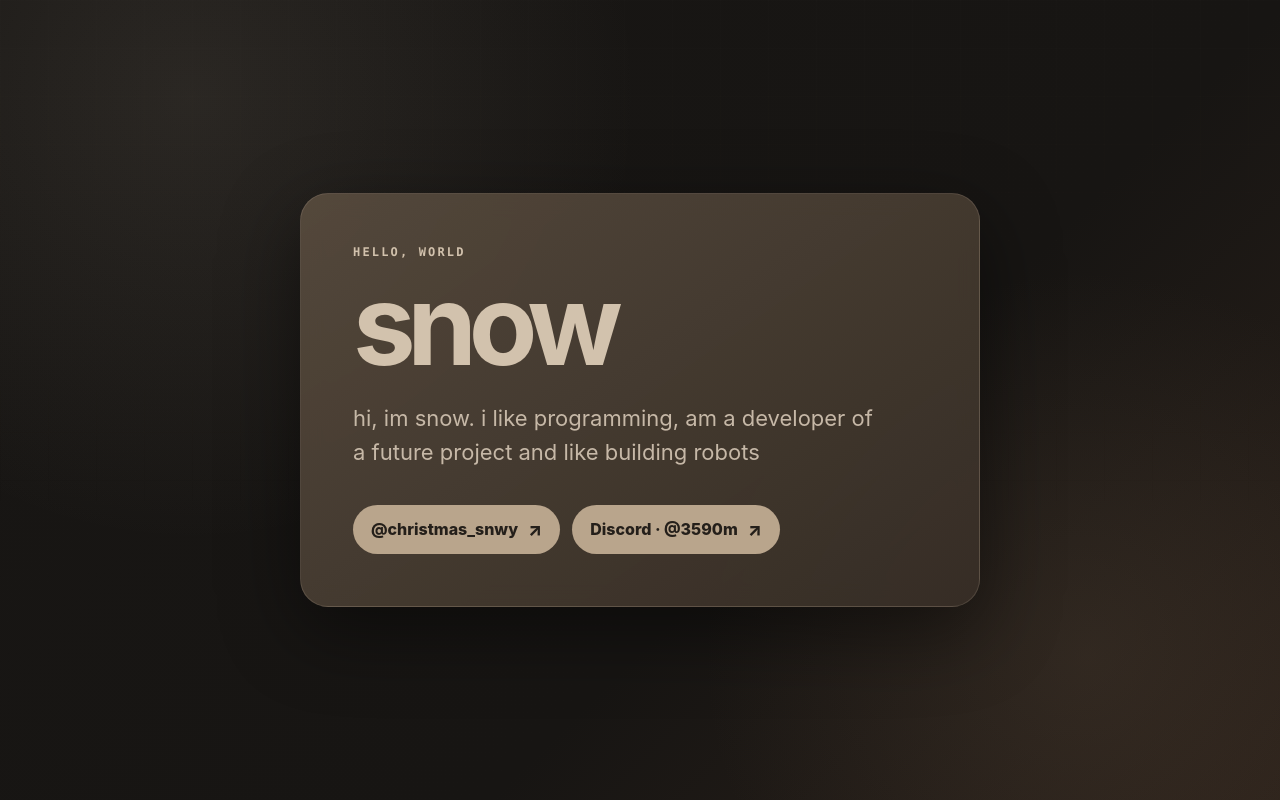
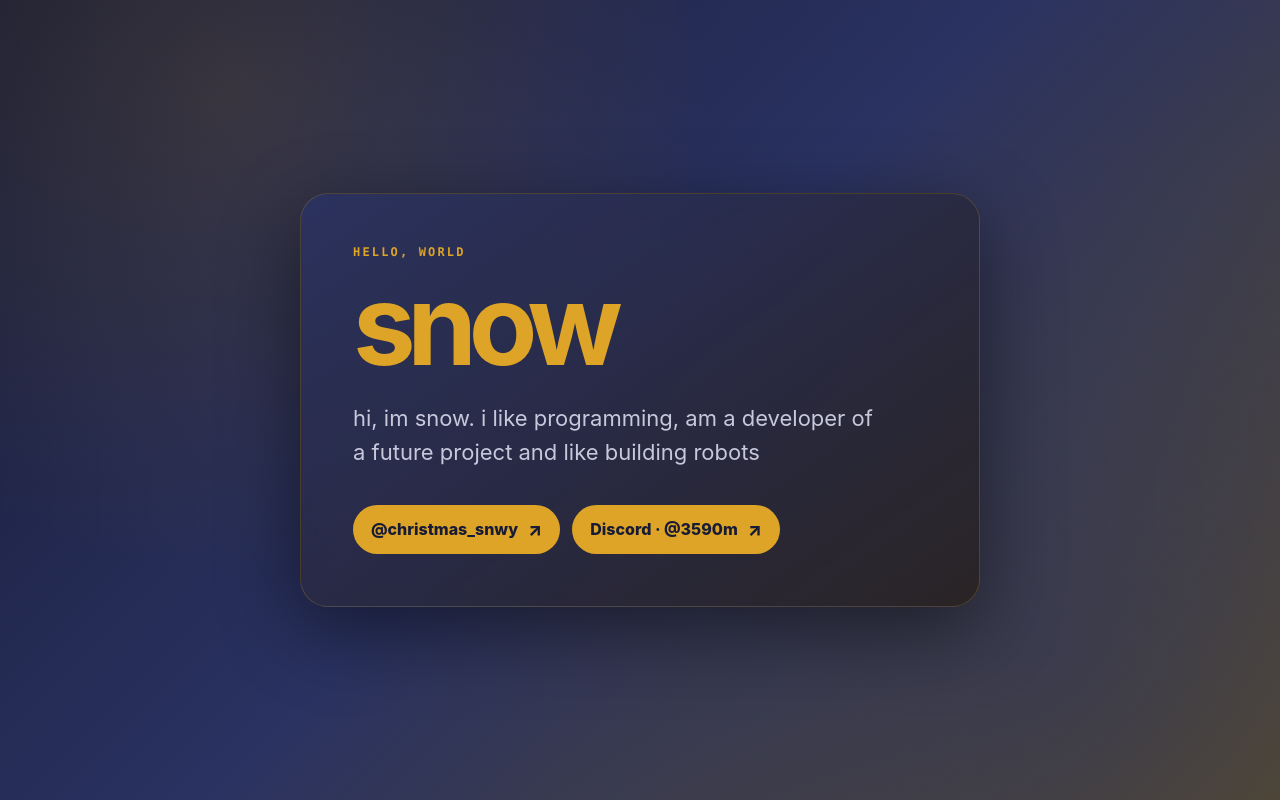
Before and after one commit to snovvydev/snovvydev.github.io, a plain HTML site: page index.html in a window 1280 px wide. Drawn offline with Linux system fonts and the light colour scheme.

Commit message:
Change website background to a gold and navy two-color theme

```diff
--- a/index.html
+++ b/index.html
@@ -7,11 +7,11 @@
   <title>snow</title>
   <style>
     :root {
-      --ink: #f4eee6;
-      --muted: #c6b8a7;
-      --ice: #d2c2ad;
-      --pink: #b9a58c;
-      --bg: #171513;
+      --ink: #f7f4eb;
+      --muted: #c7c8dc;
+      --gold: #dda427;
+      --navy: #2a3261;
+      --bg: #1d2447;
     }
 
     * { box-sizing: border-box; }
@@ -24,9 +24,9 @@
       overflow: hidden;
       color: var(--ink);
       background:
-        radial-gradient(circle at 15% 12%, rgba(210, 194, 173, .10), transparent 28rem),
-        radial-gradient(circle at 85% 82%, rgba(103, 85, 67, .22), transparent 24rem),
-        linear-gradient(135deg, #181614 0%, var(--bg) 62%, #2b211a 100%);
+        radial-gradient(circle at 18% 12%, rgba(221, 164, 39, .14), transparent 30rem),
+        radial-gradient(circle at 82% 82%, rgba(42, 50, 97, .42), transparent 32rem),
+        linear-gradient(135deg, #171b35 0%, var(--navy) 48%, #574b2e 100%);
       font-family: Inter, ui-sans-serif, system-ui, -apple-system, BlinkMacSystemFont, "Segoe UI", sans-serif;
     }
 
@@ -35,10 +35,10 @@
       position: fixed;
       inset: 0;
       pointer-events: none;
-      opacity: .18;
+      opacity: .20;
       background-image:
-        linear-gradient(rgba(210, 194, 173, .07) 1px, transparent 1px),
-        linear-gradient(90deg, rgba(210, 194, 173, .07) 1px, transparent 1px);
+        linear-gradient(rgba(221, 164, 39, .07) 1px, transparent 1px),
+        linear-gradient(90deg, rgba(221, 164, 39, .07) 1px, transparent 1px);
       background-size: 48px 48px;
       mask-image: linear-gradient(to bottom, black, transparent 90%);
     }
@@ -47,17 +47,16 @@
       position: relative;
       width: min(680px, calc(100% - 40px));
       padding: 52px;
-      border: 1px solid rgba(210, 194, 173, .16);
+      border: 1px solid rgba(221, 164, 39, .20);
       border-radius: 28px;
-      background:
-        linear-gradient(145deg, rgba(91, 78, 64, .88), rgba(55, 46, 38, .92));
+      background: linear-gradient(145deg, rgba(42, 50, 97, .88), rgba(38, 31, 28, .82));
       box-shadow: 0 24px 80px rgba(0, 0, 0, .48);
       backdrop-filter: blur(12px);
     }
 
     .eyebrow {
       margin: 0 0 18px;
-      color: var(--ice);
+      color: var(--gold);
       font: 700 12px/1 ui-monospace, SFMono-Regular, Menlo, monospace;
       letter-spacing: .18em;
       text-transform: uppercase;
@@ -70,7 +69,7 @@
       letter-spacing: -.075em;
     }
 
-    h1 span { color: var(--ice); }
+    h1 span { color: var(--gold); }
 
     .intro {
       max-width: 520px;
@@ -93,8 +92,8 @@
       align-items: center;
       gap: 10px;
       padding: 14px 18px;
-      color: #241f1a;
-      background: var(--pink);
+      color: #171b35;
+      background: var(--gold);
       border-radius: 999px;
       font-weight: 800;
       text-decoration: none;
@@ -103,7 +102,7 @@
 
     a:hover {
       transform: translateY(-3px);
-      box-shadow: 0 10px 28px rgba(185, 165, 140, .22);
+      box-shadow: 0 10px 28px rgba(221, 164, 39, .28);
     }
 
     a::after { content: "↗"; font-size: 18px; }
```
